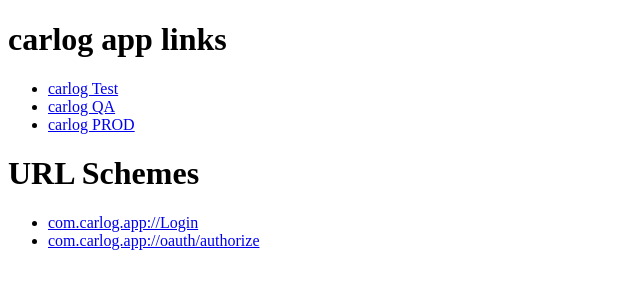
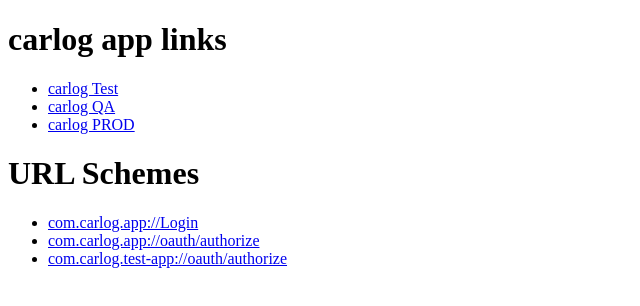
Before and after one commit to derkoe/carlog-app-links, a plain HTML site: page index.html in a window 1280 px wide. Shown: the whole page, without its empty margins (0-640 px from the left). Drawn offline with Linux system fonts and the light colour scheme.

Commit message:
Update index.html

```diff
--- a/index.html
+++ b/index.html
@@ -20,6 +20,7 @@
     <ul>
       <li><a href="com.carlog.app://Login">com.carlog.app://Login</a></li>
       <li><a href="com.carlog.app://oauth/authorize">com.carlog.app://oauth/authorize</a></li>
+      <li><a href="com.carlog.test-app://oauth/authorize">com.carlog.test-app://oauth/authorize</a></li>
     </ul>
   </body>
 </html>
```
